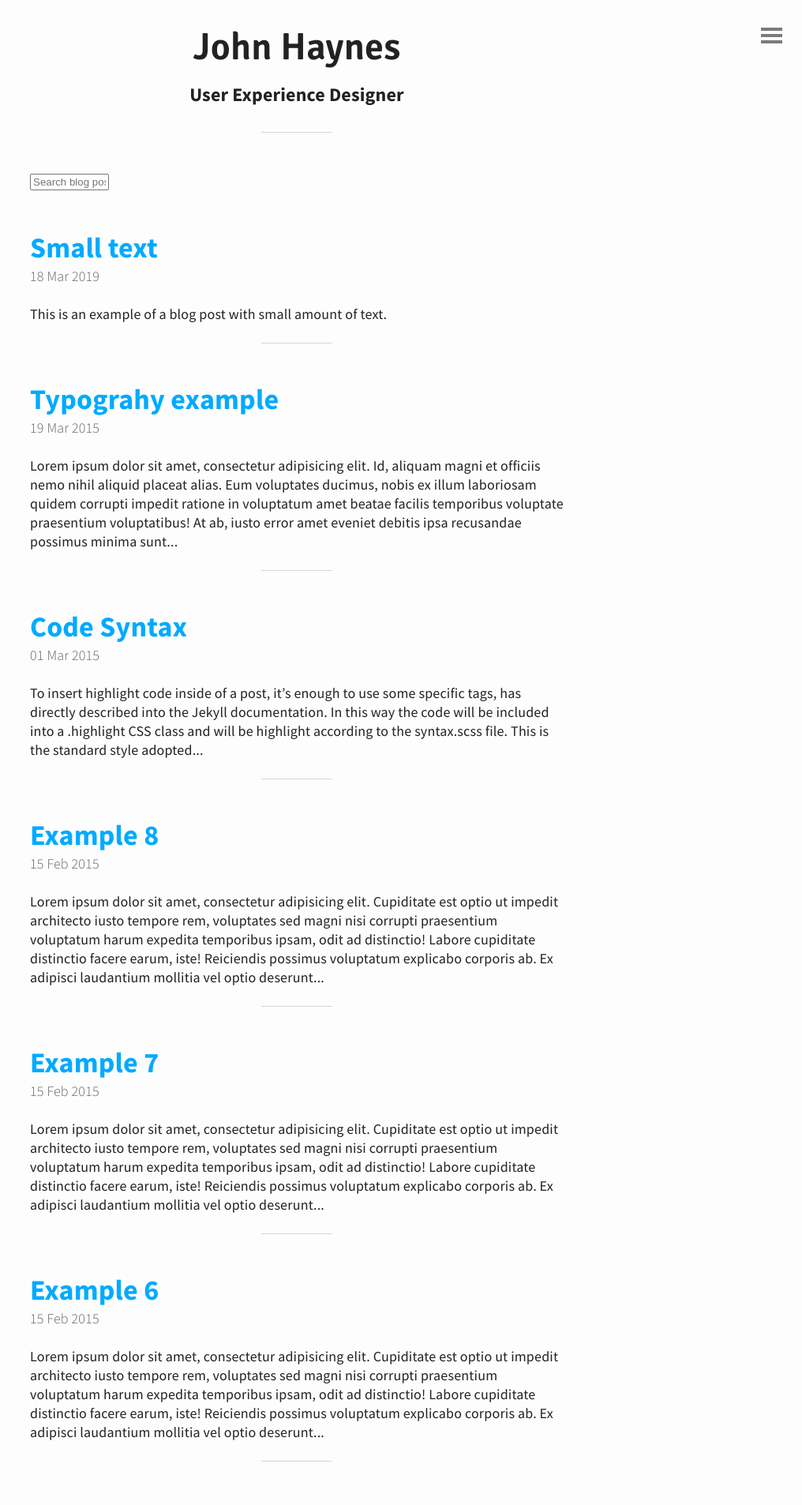
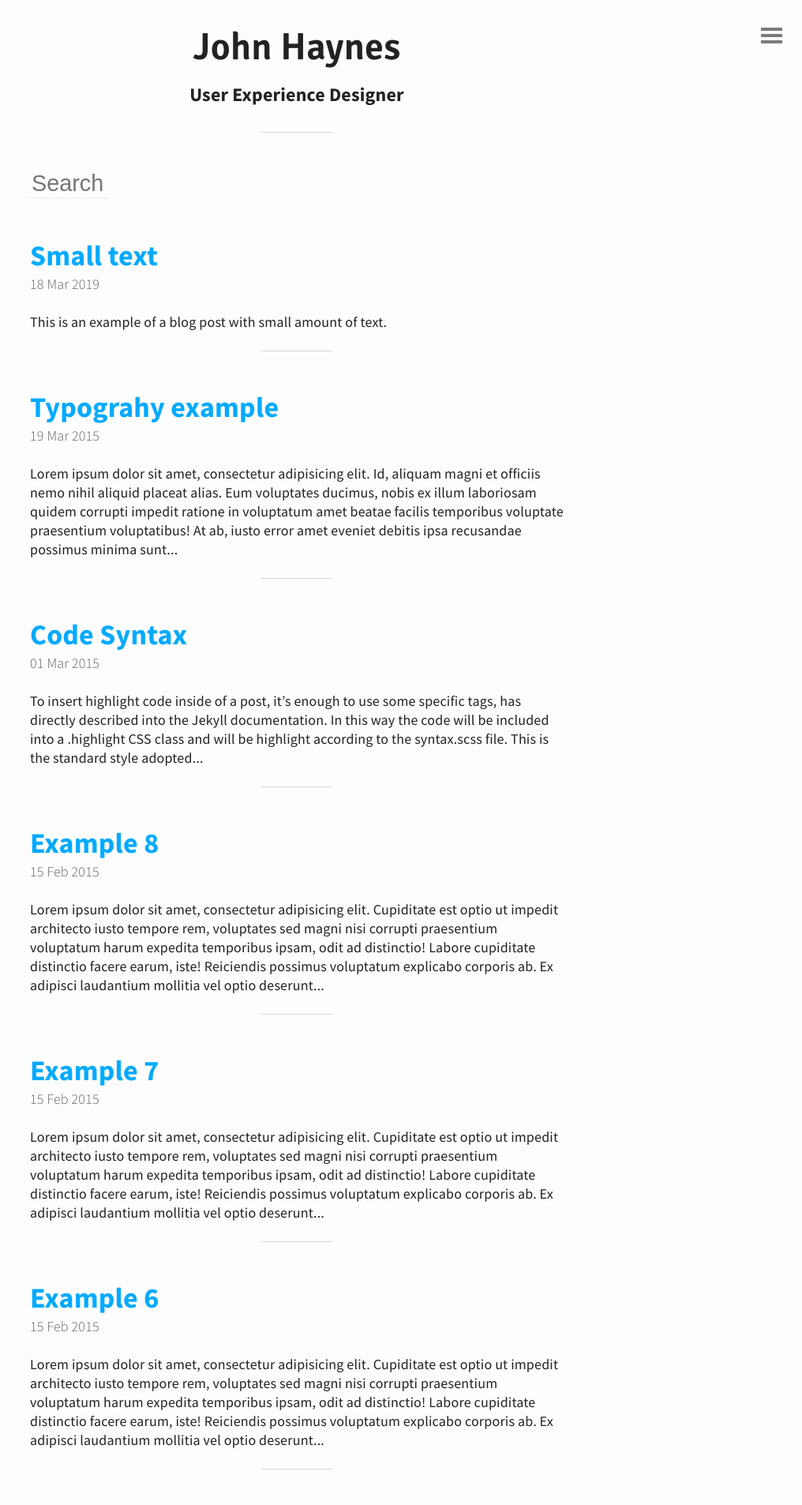
Before and after one commit to johnhayn-es/johnhayn-es, a Jekyll site: the page built from index.html, in a window 1280 px wide. Shown: the top 1906 px of the page at 79% size, without its empty margins (264-1280 px from the left). Built offline with Jekyll 4.4.1, drawn with Linux system fonts in a browser that asks for light colours; the list of posts is cut into pages by our own code.

Commit message:
Search input styling

```diff
--- a/css/main.scss
+++ b/css/main.scss
@@ -7,4 +7,10 @@
 
 input {
 	width: 100px;
+	border-top: 0;
+    border-right: 0;
+    border-left: 0;
+    border-bottom: #f2f2f2 2px solid;
+    background: transparent;
+    font-size: 1.6rem;
 }
```
